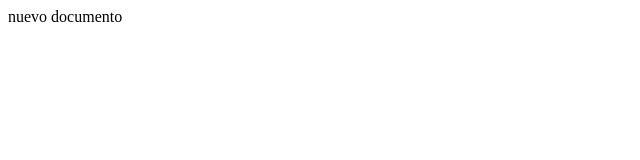
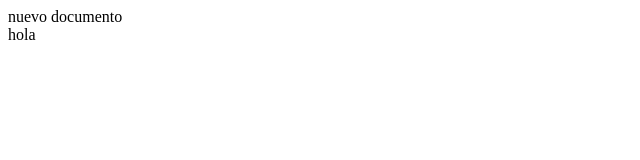
Before and after one commit to Apuyoiyi/prueba10, a plain HTML site: page prueba.html in a window 1280 px wide. Shown: the full height of the page, 0-640 px from the left. Drawn offline with Linux system fonts and the light colour scheme.

Commit message:
ahora mas

```diff
--- a/prueba.html
+++ b/prueba.html
@@ -7,6 +7,8 @@
 </head>
 <body>
     nuevo documento
-
+    <main>
+        hola
+    </main>
 </body>
 </html>
```
